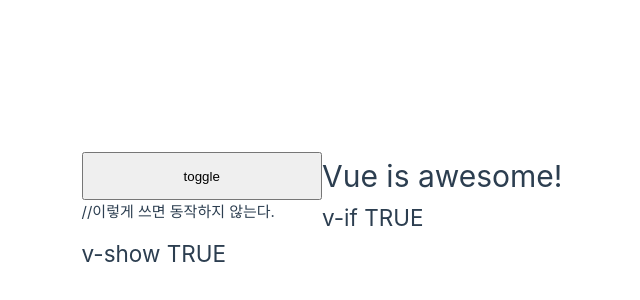
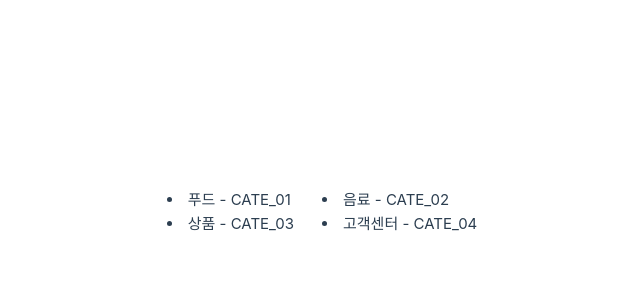
Before and after one commit to afresh2-hello-vue/afresh2-hello-vue.github.io, a Vue app: page / in a window 1280 px wide. Shown: the part 188-488 px from the top of the page, without its empty margins (318-958 px from the left). Built offline with nearby package versions, Linux system fonts and the light colour scheme.

Commit message:
vue json 상하차 해보기

```diff
--- a/src/App.vue
+++ b/src/App.vue
@@ -1,24 +1,11 @@
 <script setup>
-import { ref } from 'vue'
+import category from '@/assets/category.json'
 
-const awesome = ref(true)
-
-function toggleAwesome(v) {
-awesome.value = !v
-}
-
-function isAwesome () {
-return awesome.value
-}
+const categories = category
 </script>
 
 <template>
-	<button @click="toggleAwesome(awesome)">toggle</button>
-
-	<h1 v-if="isAwesome()">Vue is awesome!</h1>
-	<h1 v-else>Oh no 🥲</h1>
-
-	//이렇게 쓰면 동작하지 않는다.
-	<h2 v-if="isAwesome">v-if TRUE</h2>
-	<h2 v-show="isAwesome()">v-show TRUE</h2>
+<li v-for="obj in categories">
+	{{ obj.name }} - {{ obj.code }}
+</li>
 </template>
--- /dev/null
+++ b/src/assets/category.json
@@ -0,0 +1,22 @@
+[
+    {
+		"name": "푸드",
+		"image_url": "https://image-server.kr/def/cate-1.jpg",
+		"code": "CATE_01"
+	},
+    {
+		"name": "음료",
+		"image_url": "https://image-server.kr/def/cate-2.jpg",
+		"code": "CATE_02"
+	},
+    {
+		"name": "상품",
+		"image_url": "https://image-server.kr/def/cate-3.jpg",
+		"code": "CATE_03"
+	},
+    {
+		"name": "고객센터",
+		"image_url": "https://image-server.kr/def/cate-4.jpg",
+		"code": "CATE_04"
+	}
+]
```
